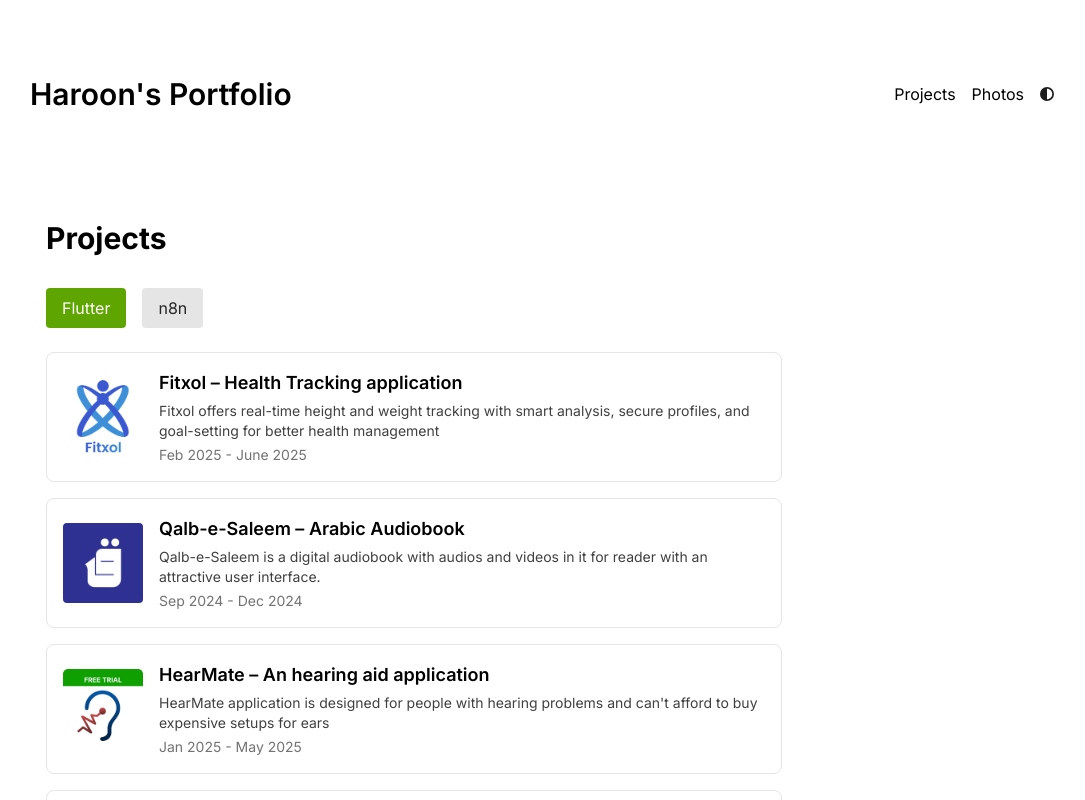
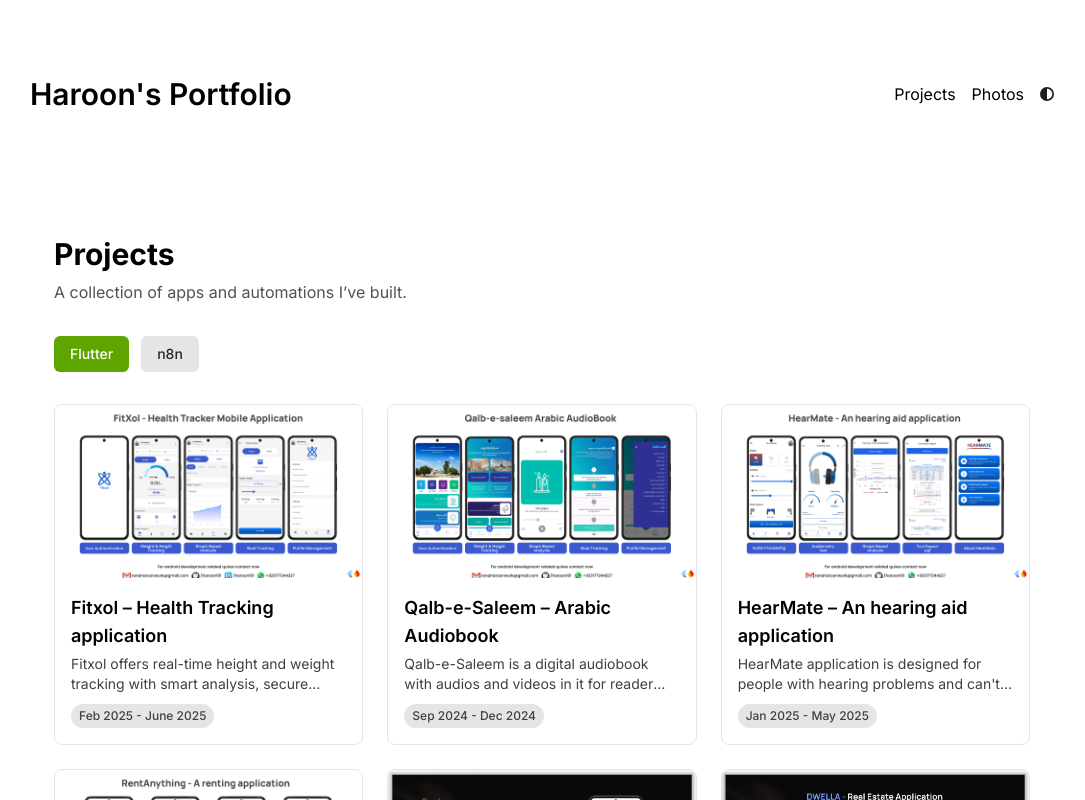
Before and after one commit to Haroon1o1/haroon-portfolio, a Next.js app: page /projects in a window 1280 px wide. Shown: the top 800 px of the page, without its empty margins (98-1183 px from the left). Built offline with nearby package versions, Linux system fonts and the light colour scheme.

Commit message:
image grid change

```diff
--- a/app/projects/ProjectClient.tsx
+++ b/app/projects/ProjectClient.tsx
@@ -14,65 +14,74 @@ export default function ProjectsClient() {
   <Link
     key={project.slug}
     href={`/projects/${project.slug}`}
-      className="cursor-pointer block border border-neutral-200 dark:border-neutral-700 rounded-lg p-4 hover:shadow-md hover:bg-neutral-50 dark:hover:bg-neutral-800 transition"
+    className="group cursor-pointer block border border-neutral-200 dark:border-neutral-700 rounded-lg overflow-hidden transition transform hover:scale-[1.02] hover:shadow-lg"
   >
-      <div className="flex items-center gap-4">
-        {/* Logo Image */}
-        <div className="relative w-20 h-20 rounded overflow-hidden flex-shrink-0">
+    {/* Banner Image */}
+    <div className="relative w-full aspect-video bg-neutral-100 dark:bg-neutral-800">
       <Image
-            src={project.logo}
-            alt={`${project.title} logo`}
-            width={80}
-            height={80}
-            className="object-contain"
+        src={project.logo} // fallback if you keep both
+        alt={`${project.title} banner`}
+        fill
+        className="object-cover"
       />
     </div>
 
-        {/* Text Content */}
-        <div className="flex-1 min-w-0">
-          <h2 className="text-lg font-semibold text-black dark:text-white">
+    {/* Card Content */}
+    <div className="p-4">
+      <h2 className="text-lg font-semibold text-black dark:text-white mb-1">
         {project.title}
       </h2>
-          <p className="text-neutral-700 dark:text-neutral-300 mt-1 text-sm line-clamp-2">
+      <p className="text-neutral-700 dark:text-neutral-300 text-sm line-clamp-2 mb-2">
         {project.smallDescription}
       </p>
-          <span className="text-sm text-neutral-500 mt-1 block">{project.year}</span>
-        </div>
+      <span className="inline-block text-xs font-medium px-2 py-1 rounded-full bg-neutral-200 dark:bg-neutral-700 text-neutral-700 dark:text-neutral-300">
+        {project.year}
+      </span>
     </div>
   </Link>
 );
 
+
   return (
-<section className="w-full max-w-3xl px-4 py-6">
-      <h1 className="mb-8 text-3xl font-bold">Projects</h1>
+    <section className="w-full max-w-5xl mx-auto px-6 py-10">
+      <h1 className="mb-2 text-3xl font-bold">Projects</h1>
+      <p className="text-neutral-600 dark:text-neutral-400 mb-8">
+        A collection of apps and automations I’ve built.
+      </p>
 
-      <div className="mb-6 flex gap-4">
+      {/* Filter Buttons */}
+      <div className="mb-8 flex gap-3">
         <button
           onClick={() => setSelectedType("flutter")}
-          className={`cursor-pointer px-4 py-2 rounded ${
+          className={`px-4 py-2 rounded-md text-sm font-medium transition ${
             selectedType === "flutter"
               ? "bg-lime-600 text-white"
-              : "bg-neutral-200 dark:bg-neutral-700 text-neutral-800 dark:text-neutral-300"
+              : "bg-neutral-200 dark:bg-neutral-700 text-neutral-800 dark:text-neutral-300 hover:bg-neutral-300 dark:hover:bg-neutral-600"
           }`}
         >
           Flutter
         </button>
         <button
           onClick={() => setSelectedType("n8n")}
-          className={`cursor-pointer px-4 py-2 rounded ${
+          className={`px-4 py-2 rounded-md text-sm font-medium transition ${
             selectedType === "n8n"
               ? "bg-purple-600 text-white"
-              : "bg-neutral-200 dark:bg-neutral-700 text-neutral-800 dark:text-neutral-300"
+              : "bg-neutral-200 dark:bg-neutral-700 text-neutral-800 dark:text-neutral-300 hover:bg-neutral-300 dark:hover:bg-neutral-600"
           }`}
         >
           n8n
         </button>
       </div>
 
+      {/* Projects Grid */}
       {filteredProjects.length > 0 ? (
-        <div className="space-y-4">{filteredProjects.map(renderProjectCard)}</div>
+        <div className="grid gap-6 sm:grid-cols-2 lg:grid-cols-3">
+          {filteredProjects.map(renderProjectCard)}
+        </div>
       ) : (
-<p className="text-neutral-600 dark:text-neutral-400 text-left">No projects found.</p>
+        <p className="text-neutral-600 dark:text-neutral-400 text-left">
+          No projects found.
+        </p>
       )}
     </section>
   );
--- a/app/projects/project-data.tsx
+++ b/app/projects/project-data.tsx
@@ -31,7 +31,7 @@ export interface Project {
       title: "Fitxol – Health Tracking application",
       year: "Feb 2025 - June 2025", // string now
       type: "flutter",
-      logo: "/flutter-apps/fitxol/logo.png", // ✅ your app logo
+      logo: "/flutter-apps/fitxol/banner.png", // ✅ your app logo
       description: "Fitxol is an innovative health tracking IoT application designed to provide real-time monitoring of your height and weight. It offers insightful, graph-based analysis to help you understand your progress over time. With secure user authentication, seamless profile management, and a personalized goal-setting tracker, Fitxol empowers you to take control of your health journey with ease and confidence.",
       banner: "/flutter-apps/fitxol/banner.png",
      smallDescription: "Fitxol offers real-time height and weight tracking with smart analysis, secure profiles, and goal-setting for better health management",
@@ -82,7 +82,7 @@ features: [
   title: "Qalb-e-Saleem – Arabic Audiobook",
   year: "Sep 2024 - Dec 2024",
   type: "flutter",
-  logo: "/flutter-apps/qalb/logo.png",
+  logo: "/flutter-apps/qalb/banner.png",
   description:
     "Qalb-e-Saleem is a sophisticated Arabic digital book application designed to present data visually with an intuitive and user-friendly interface. It seamlessly integrates audio and video playback, allowing users to engage deeply with the content. The app efficiently manages PDFs and other digital resources through a robust Firebase database backend, ensuring fast access and smooth performance. With a focus on optimization, Qalb-e-Saleem offers a beautifully crafted user interface that enhances readability and navigation, making the experience immersive and accessible for users of all ages.",
 
@@ -131,7 +131,7 @@ features: [
   title: "HearMate – An hearing aid application",
   year: "Jan 2025 - May 2025",
   type: "flutter",
-  logo: "/flutter-apps/hearmate/icon.png",
+  logo: "/flutter-apps/hearmate/banner.png",
   description:
     "This advanced hearing application is designed to enhance auditory health through real-time sound processing and medical-grade audiometry tests. It offers a user-friendly interface, allowing users to perform accurate hearing tests and receive graph-based results for both left and right ears. After completing the test, users can download a detailed PDF report of their results. The app also includes secure user authentication and profile management, ensuring a personalized and streamlined experience.",
 
@@ -187,7 +187,7 @@ features: [
   title: "RentAnything – Rent out your stuff now",
   year: "Jan 2025 - March 2025",
   type: "flutter",
-  logo: "/flutter-apps/rent/logo.png",
+  logo: "/flutter-apps/rent/banner.png",
   description:
     "RentAnything is a user-friendly platform that allows people to easily rent out items they no longer use and earn extra income. It comes with role-based authentication for secure access, a complete inventory system to manage listings, and efficient stage management with GetX for smooth app performance. The platform also integrates AI-powered Face KYC for identity verification, along with order management and a payment gateway to ensure safe and seamless transactions for both owners and renters.",
 
@@ -232,7 +232,7 @@ features: [
   "title": "Cooksy – Homemade meals from local chefs",
   "year": "Nov 2024 - Jan 2025",
   "type": "flutter",
-  "logo": "/flutter-apps/cooksy/logo.png",
+  "logo": "/flutter-apps/cooksy/banner.png",
   "description":
     "Cooksy connects you with local home chefs, making it easy to order fresh, homemade meals and track your delivery in real time. The app comes with role-based authentication, real-time order management, and nearby chef discovery to make finding authentic meals convenient. Users can filter by categories like vegetarian, non-vegetarian, and discounts, while secure payments ensure a smooth and reliable experience.",
 
@@ -273,7 +273,7 @@ features: [
   "title": "Dwella – Real Estate Application",
   "year": "Jan 2025 - March 2025",
   "type": "flutter",
-  "logo": "/flutter-apps/Dwella/logo.png",
+  "logo": "/flutter-apps/Dwella/banner.png",
   "description":
     "Dwella is a modern real estate application built with Flutter, designed to help users discover, explore, and book properties seamlessly. With an intuitive interface, users can browse property details, view high-quality photos, and book their dream homes with ease. Dwella also offers powerful search and filtering options, account management, and a smooth booking process to make house-hunting stress-free.",
 
@@ -314,7 +314,7 @@ features: [
   "title": "CinemaPlex – Ticket Booking Application",
   "year": "Dec 2024 - Feb 2025",
   "type": "flutter",
-  "logo": "/flutter-apps/Cinema/logo.png",
+  "logo": "/flutter-apps/Cinema/banner.png",
   "description":
     "CinemaPlex is a ticket booking application developed in Flutter for cinemas to enhance user experience and ticket management. The app allows users to explore movies, view details such as ratings, genres, and durations, and conveniently select showtimes and seats. With integrated secure payment options and smooth ticket management, CinemaPlex provides a modern and efficient cinema booking experience.",
 
@@ -354,7 +354,7 @@ features: [
   "title": "Volt – Electric Bikes Tracking Application",
   "year": "Feb 2025 - April 2025",
   "type": "flutter",
-  "logo": "/flutter-apps/volt/logo.png",
+  "logo": "/flutter-apps/volt/banner.png",
   "description":
     "Volt is a Flutter-based application designed to track electric bikes in the city. It allows users to discover and unlock nearby e-bikes, manage parking areas, and monitor zones with real-time movement updates. With features like secure payments, lock/unlock functionality, and ride history, Volt provides a seamless and modern solution for urban micro-mobility management.",
 
@@ -393,7 +393,7 @@ features: [
   "title": "PerfectFit – AI based Virtual Try-On Application",
   "year": "March 2025 - May 2025",
   "type": "flutter",
-  "logo": "/flutter-apps/perfectFit/logo.png",
+  "logo": "/flutter-apps/perfectFit/banner.png",
   "description":
     "PerfectFit is a Flutter-based application integrated with AI models to allow customers to virtually try on clothes before purchasing. Along with AI-powered try-on, it includes full e-commerce functionality such as product catalog, cart, secure checkout, and profile management. PerfectFit enhances online shopping by giving users a realistic preview of how clothes will look on them, improving confidence in online purchases.",
 
```
Lines whose indentation alone changed are shown as unchanged.
